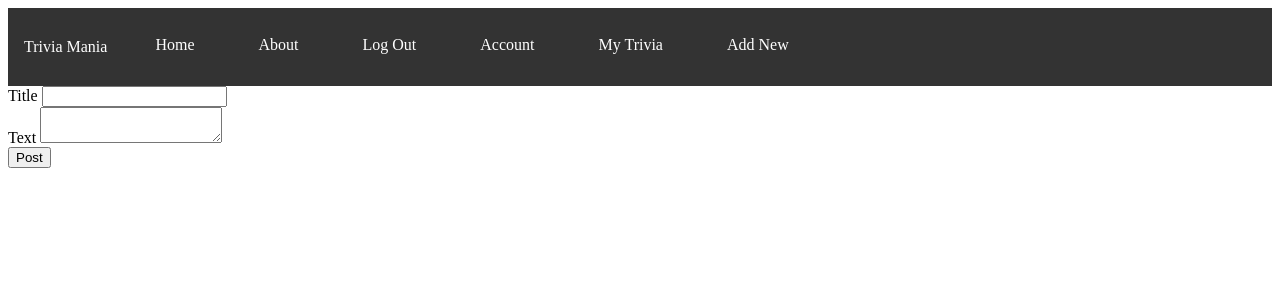
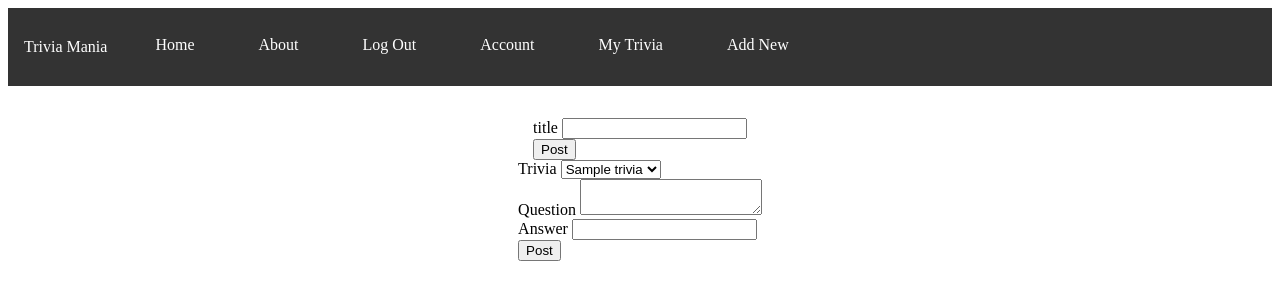
Before and after one commit to vanessa-konynenbelt/trivia-mania, a Flask app: page /create in a window 1280 px wide. Shown: the top 300 px of the page. Run offline with Flask 2, Linux system fonts and the light colour scheme; a user stored in the database is signed in; tables that the repository leaves empty hold one stand-in row (values such as "Sample post").

Commit message:
restructure model to include questions

```diff
--- a/myapp/static/style.css
+++ b/myapp/static/style.css
@@ -68,3 +68,12 @@
   width: 80vw;
   height: 2rem;
 }
+
+.container {
+  margin-top: 1rem;
+  display: flex;
+  justify-content: center;
+  align-items: center;
+  flex-direction: column;
+  flex-wrap: wrap;
+}
--- a/myapp/templates/base.html
+++ b/myapp/templates/base.html
@@ -29,7 +29,7 @@
             <a href="{{url_for('users.account')}}">My Trivia</a>
         </li>
         <li class="nav-link">
-            <a href="{{url_for('trivias.create_post')}}">Add New</a>
+            <a href="{{url_for('trivias.create_trivia')}}">Add New</a>
         </li>
         {% else %}
         <li class="nav-link">
--- a/myapp/templates/create_trivia.html
+++ b/myapp/templates/create_trivia.html
@@ -2,19 +2,32 @@
 {% block content %}
     <div class="container">
       <form class="form-group" method="POST">
-          {{form.hidden_tag()}}
-
-          <div class="form-group">
-              {{form.title.label(class="form-control-label")}}
-              {{form.title(class="form-control form-control-lg")}}
-          </div>
-          <div class="form-group">
-            {{form.text.label(class="form-control-label")}}
-            {{form.text(class="form-control form-control-lg")}}
+        {{triviaForm.hidden_tag()}}
+        <div class="form-group">
+            {{triviaForm.title.label(class="form-control-label")}}
+            {{triviaForm.title(class="form-control form-control-lg")}}
         </div>
         <div class="form-group">
-            {{form.submit(class="btn btn-outline-info")}}
+            {{triviaForm.submit(class="btn btn-outline-info")}}
         </div>
-      </form>
+    </form>
+      <form class="form-group" method="POST">
+        {{questionForm.hidden_tag()}}
+        <div class="form-group">
+          {{questionForm.trivia_id.label(class="form-control-label")}}
+          {{questionForm.trivia_id(class="form-control form-control-lg")}}
+        </div>
+        <div class="form-group">
+            {{questionForm.question.label(class="form-control-label")}}
+            {{questionForm.question(class="form-control form-control-lg")}}
+        </div>
+        <div class="form-group">
+          {{questionForm.answer.label(class="form-control-label")}}
+          {{questionForm.answer(class="form-control form-control-lg")}}
+        </div>
+        <div class="form-group">
+            {{questionForm.submit(class="btn btn-outline-info")}}
+        </div>
+    </form>
     </div>
 {% endblock %}
--- a/myapp/templates/index.html
+++ b/myapp/templates/index.html
@@ -3,6 +3,7 @@
     <div class="title">
         <h1>Trivia Mania</h1>
     </div>
+
     <div class="trivia-container">
         {% for post in trivias.items %}
             <div class="card">
--- a/myapp/trivia/forms.py
+++ b/myapp/trivia/forms.py
@@ -1,8 +1,13 @@
 from flask_wtf import FlaskForm
-from wtforms import StringField, SubmitField, TextAreaField
+from wtforms import StringField, SubmitField, TextAreaField, SelectField
 from wtforms.validators import DataRequired
 
 class TriviaForm(FlaskForm):
-    title = StringField('Title', validators=[DataRequired()])
-    text = TextAreaField('Text', validators=[DataRequired()])
+    title = StringField('title', validators=[DataRequired()])
     submit = SubmitField('Post')
+
+class QuestionForm(FlaskForm):
+    question = TextAreaField('Question', validators=[DataRequired()])
+    answer = StringField('Answer', validators=[DataRequired()])
+    trivia_id = SelectField('Trivia', validators=[DataRequired()], choices=[])
+    submit = SubmitField('Post')
--- a/myapp/trivia/views.py
+++ b/myapp/trivia/views.py
@@ -1,23 +1,46 @@
 from flask import render_template, url_for, flash, request, redirect, Blueprint, abort
 from flask_login import current_user, login_required
 from myapp import db
-from myapp.models import Trivia
-from myapp.trivia.forms import TriviaForm
+from myapp.models import Trivia, Question
+from myapp.trivia.forms import TriviaForm, QuestionForm
 
 trivias = Blueprint('trivias', __name__)
 
 @trivias.route('/create', methods=['GET', 'POST'])
 @login_required
-def create_post():
-    form = TriviaForm()
-    if form.validate_on_submit():
-        trivia = Trivia(title=form.title.data, text=form.text.data, user_id=current_user.id)
+def create_trivia():
+    triviaForm = TriviaForm()
+    if triviaForm.validate_on_submit():
+        trivia = Trivia(title = triviaForm.title.data, user_id=current_user.id)
         db.session.add(trivia)
         db.session.commit()
         flash('Trivia Created')
         print('Trivia was created')
         return redirect(url_for('core.index'))
-    return render_template('create_trivia.html', form=form)
+    questionForm = QuestionForm()
+    questionForm.trivia_id.choices = [(row.title, row.title) for row in Trivia.query.all()] #where user_id=current_user
+    if questionForm.validate_on_submit():
+        question = Question(question=questionForm.question.data, answer=questionForm.answer.data, trivia_id = questionForm.trivia_id.data)
+        db.session.add(question)
+        db.session.commit()
+        flash('Question Created')
+        print('Question was created')
+        return redirect(url_for('core.index'))
+    return render_template('create_trivia.html', triviaForm=triviaForm, questionForm=questionForm)
+
+
+@trivias.route('/create', methods=['GET', 'POST'])
+@login_required
+def create_question():
+    questionForm = QuestionForm()
+    if questionForm.validate_on_submit():
+        question = Question(question=questionForm.question.data, answer=questionForm.answer.data, trivia_id = questionForm.trivia_id.data)
+        db.session.add(question)
+        db.session.commit()
+        flash('Question Created')
+        print('Question was created')
+        return redirect(url_for('core.index'))
+    return render_template('create_trivia.html', questionForm=questionForm)
 
 # Make sure the trivia_id is an integer!
 @trivias.route('/<int:trivia_id>')
@@ -38,14 +61,16 @@ def update(trivia_id):
 
     if form.validate_on_submit():
         trivia.title = form.title.data
-        trivia.text = form.text.data
+        # trivia.question = form.question.data
+        # trivia.answer = form.answer.data
         db.session.commit()
         flash('Trivia Updated')
         return redirect(url_for('trivias.trivia',trivia_id=trivia.id))
 
     elif request.method == 'GET':
         form.title.data = trivia.title
-        form.text.data = trivia.text
+        # form.question.data = trivia.question
+        # form.answer.data = trivia.answer
 
     return render_template('create_trivia.html',title='Updating',form=form)
 
```
Also changed, not shown: migrations/versions/87472726c498_.py (renamed from migrations/versions/e8e36f1fa357_.py, +12 -4 lines), myapp/models.py (+12 -7 lines).
